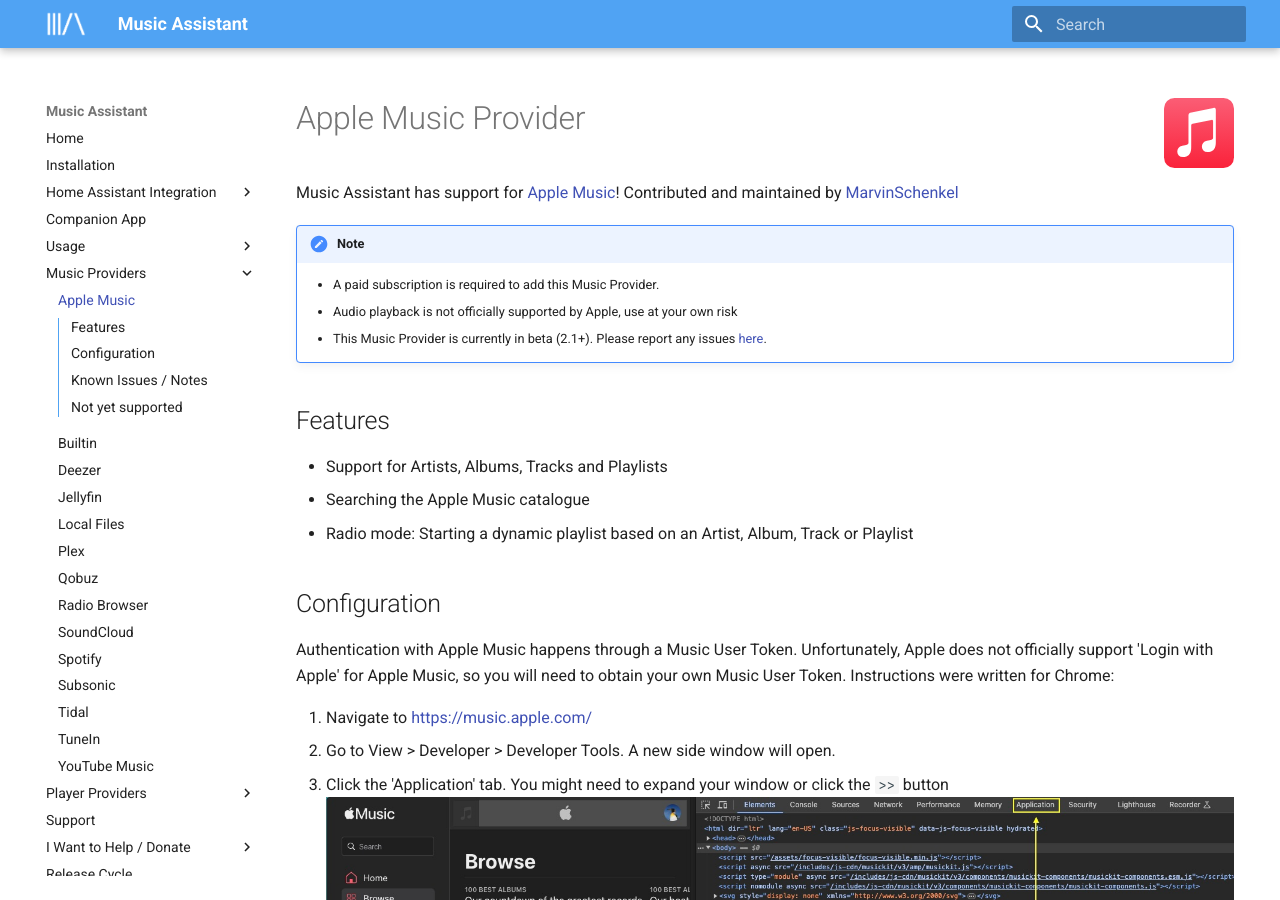
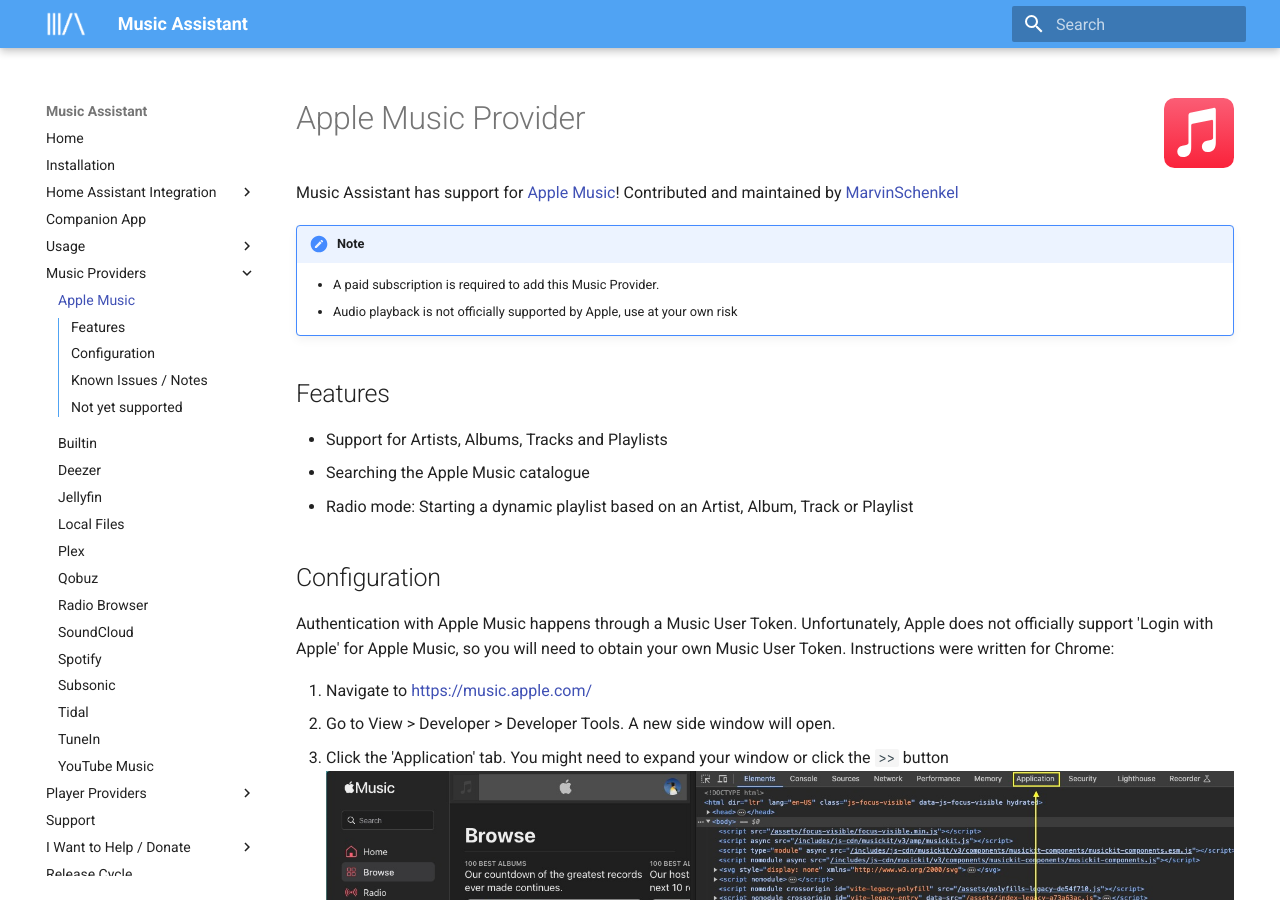
Before and after one commit to pwbriggs/music-assistant.github.io, an MkDocs documentation site: the page built from docs/music-providers/apple-music.md, in a window 1280 px wide and 900 px high. Built offline with MkDocs 1.6.1 and Material for MkDocs 9.7.7, drawn with Linux system fonts in a browser that asks for light colours.

Commit message:
Remove beta note

```diff
--- a/docs/music-providers/apple-music.md
+++ b/docs/music-providers/apple-music.md
@@ -5,7 +5,6 @@
 !!! note
     - A paid subscription is required to add this Music Provider.
     - Audio playback is not officially supported by Apple, use at your own risk
-    - This Music Provider is currently in beta (2.1+). Please report any issues [here](https://github.com/music-assistant/hass-music-assistant/issues).
 
 ## Features
 - Support for Artists, Albums, Tracks and Playlists
```
